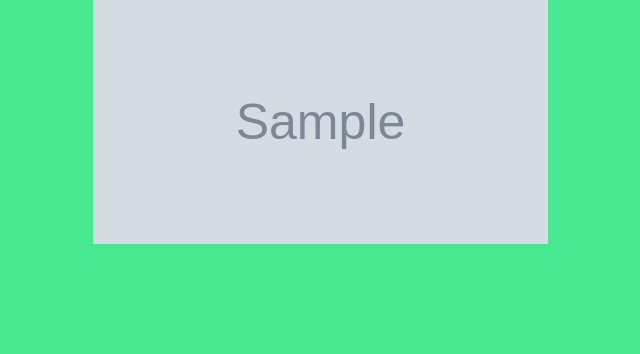
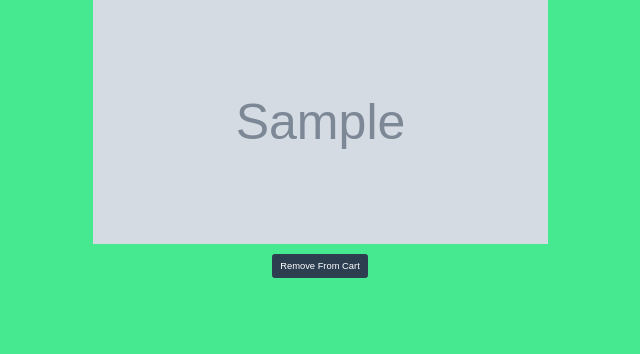
Before and after one commit to RickyxNguyen/contractor, a Flask app: page /cart in a window 1280 px wide. Shown: the part 269-623 px from the top of the page, without its empty margins (35-675 px from the left). Run offline with Flask 2, Linux system fonts and the light colour scheme; grey boxes marked "Sample" are stand-in pictures; a database or web service that is not in the repository returns one stand-in record (values such as "Sample title"); some libraries are stand-ins or nearby versions.

Commit message:
added remove from cart button

```diff
--- a/app.py
+++ b/app.py
@@ -50,6 +50,16 @@ def product_create(product_id):
 
     return redirect(url_for('out_of_stock'))
 
+@app.route('/carts/<cart_id>/delete', methods=['POST'])
+def cart_delete(cart_id):
+    # This will delete a product by using an id as a parameter
+    """Remove one product from cart"""
+
+    cart_item = carts.remove({'_id':ObjectId(cart_id)})
+
+    return redirect(url_for('show_cart'))
+
+
 @app.route('/stock')
 def out_of_stock():
 
--- a/templates/cart.html
+++ b/templates/cart.html
@@ -7,7 +7,10 @@
         <h2>{{ cart.name }}</h2>
         <h4>{{ cart.description }}</h4>
         <img class="mongo-images" src={{cart.image}}>
-
+        <p><form method='POST' action='/carts/{{ cart._id }}/delete'>
+            <input type='hidden' >
+            <button class='btn btn-primary' type='submit'>Remove From Cart</button>
+        </form></p>
     </div>
     {% endfor %}
 
```
